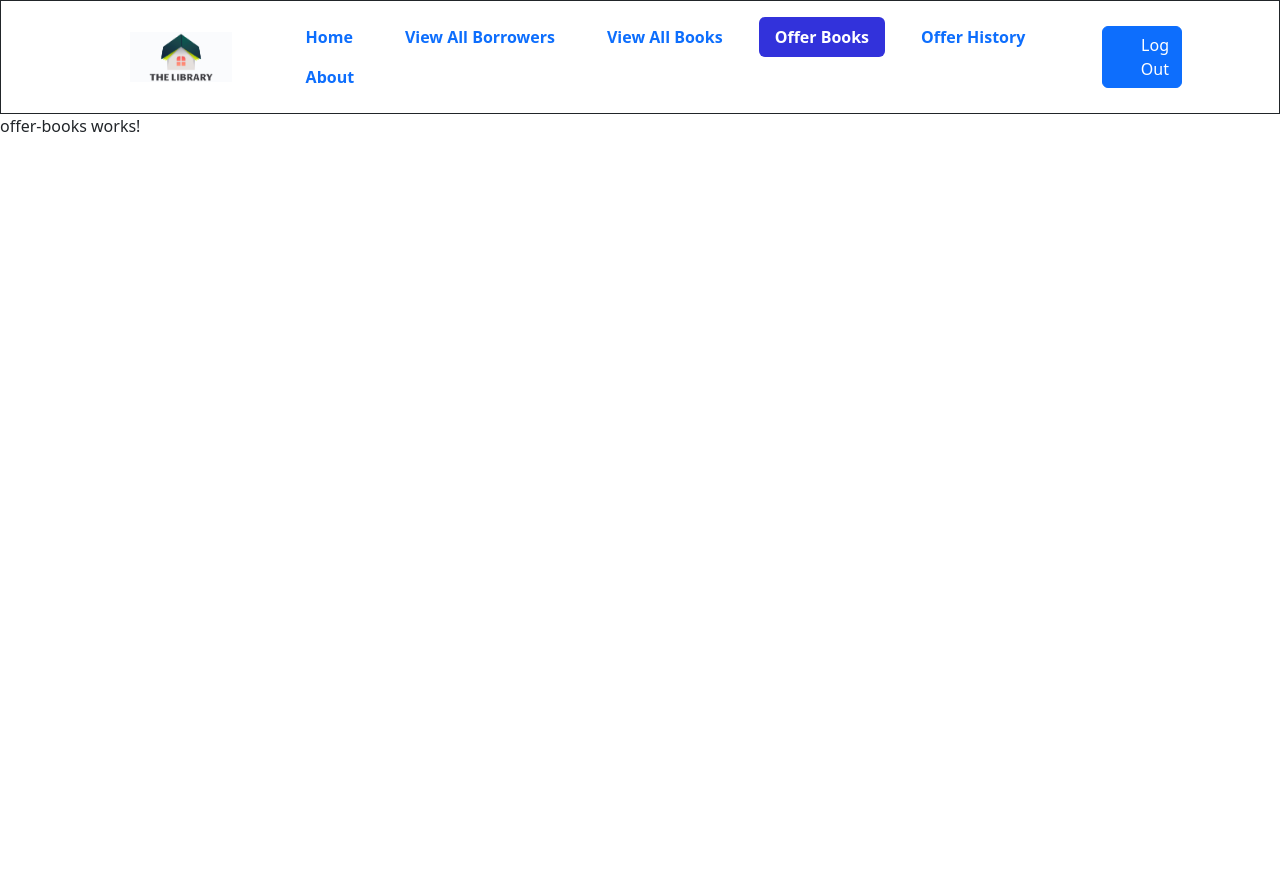
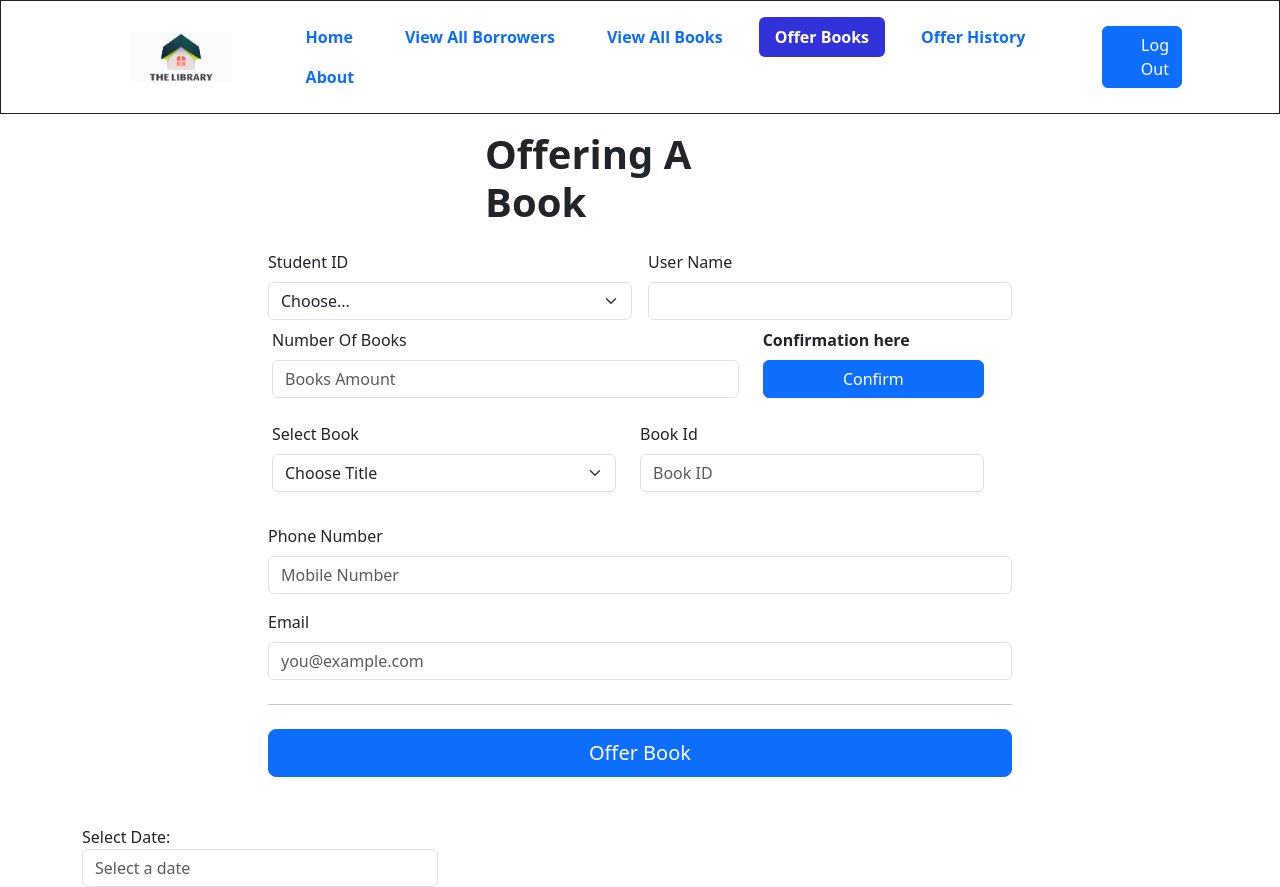
Before and after one commit to ChinthakaPrasad/Library-Management-System-frontend, an Angular app: page /offer-book in a window 1280 px wide. Before the commit the page ends 800 px from the top, so only its background shows below. Built offline with nearby package versions, Linux system fonts and the light colour scheme.

Commit message:
add student modal create

```diff
--- a/src/app/pages/offer-books/offer-books.component.html
+++ b/src/app/pages/offer-books/offer-books.component.html
@@ -1,2 +1,132 @@
 <app-nav></app-nav>
-<p>offer-books works!</p>
+
+<div class="container">
+
+    <div class="col-md-8 col-lg-8 mx-auto">
+
+
+
+        <h1 class=" fw-bold py-3 col-5 mx-auto ">Offering A Book</h1>
+        <form class="needs-validation" novalidate>
+
+
+
+          <div class="row g-3">
+
+            <div class="col-sm-6">
+                <label for="country" class="form-label">Student ID</label>
+                <select class="form-select" id="country" required>
+                  <option value="">Choose...</option>
+                  <option>United States</option>
+                </select>
+                <div class="invalid-feedback">
+                  Please select a valid country.
+                </div>
+              </div>
+
+
+            <div class="col-sm-6">
+              <label for="studentId" class="form-label">User Name</label>
+              <input type="text" class="form-control" id="studentId" placeholder="" value="" required>
+              <div class="invalid-feedback">
+                Valid first name is required.
+              </div>
+            </div>
+
+            <div class="row py-2">
+              <div class="col-8">
+                <label for="qty" class="form-label">Number Of Books</label>
+                <input type="number" class="form-control" id="qty" placeholder="Books Amount" required>
+                <div class="invalid-feedback">
+                  Please enter a valid email address.
+                </div>
+              </div>
+              <div class="col-4">
+                <label for="button" class="form-label fw-bold">Confirmation here</label>
+                <button class="btn btn-primary w-100" id="button">Confirm</button>
+              </div>
+              </div>
+
+              <div class="row py-3">
+                <div class="col-sm-6">
+                    <label for="country" class="form-label">Select Book</label>
+                    <select class="form-select" id="country" required>
+                      <option value="">Choose Title</option>
+                      <option>United States</option>
+                    </select>
+                    <div class="invalid-feedback">
+                      Please select a valid country.
+                    </div>
+                  </div>
+
+
+
+                <div class="col-sm-6">
+                  <label for="username" class="form-label">Book Id</label>
+                  <div class="input-group has-validation">
+                    <input type="text" class="form-control" id="username" placeholder="Book ID" required>
+                  <div class="invalid-feedback">
+                      The Book ID is required.
+                    </div>
+                  </div>
+                </div>
+
+              </div>
+
+
+
+
+            <div class="col-12">
+                <label for="email" class="form-label">Phone Number</label>
+                <input type="email" class="form-control" id="email" placeholder="Mobile Number" required>
+                <div class="invalid-feedback">
+                  Please enter a valid email address.
+                </div>
+              </div>
+
+
+            <div class="col-12">
+              <label for="email" class="form-label">Email</label>
+              <input type="email" class="form-control" id="email" placeholder="you@example.com" required>
+              <div class="invalid-feedback">
+                Please enter a valid email address.
+              </div>
+            </div>
+
+
+          </div>
+
+          <hr class="my-4">
+
+          <button class="w-100 btn btn-primary btn-lg" type="submit">Offer Book</button>
+        </form>
+      </div>
+
+
+</div>
+
+
+
+<link rel="stylesheet" href="https://cdnjs.cloudflare.com/ajax/libs/bootstrap-datepicker/1.9.0/css/bootstrap-datepicker.min.css">
+
+<div class="container mt-5">
+    <div class="row">
+      <div class="col-md-4">
+        <label for="datepicker">Select Date:</label>
+        <input type="text" class="form-control" id="datepicker" placeholder="Select a date">
+      </div>
+    </div>
+  </div>
+
+  <script>
+    $(document).ready(function(){
+      $('#datepicker').datepicker({
+        format: 'mm/dd/yyyy',
+        todayHighlight: true,
+        autoclose: true
+      });
+    });
+  </script>
+
+<script src="https://cdnjs.cloudflare.com/ajax/libs/bootstrap-datepicker/1.9.0/js/bootstrap-datepicker.min.js"></script>
+<script src="https://code.jquery.com/jquery-3.5.1.min.js"></script>
--- a/src/app/pages/view-all-books/view-all-books.component.html
+++ b/src/app/pages/view-all-books/view-all-books.component.html
@@ -18,7 +18,7 @@
   <div class="modal-dialog">
     <div class="modal-content">
       <div class="modal-header">
-        <h1 class="modal-title fs-5" id="exampleModalLabel">Update Book Details</h1>
+        <h1 class="modal-title fs-5" id="exampleModalLabel">Add New Book</h1>
         <button type="button" class="btn-close" data-bs-dismiss="modal" aria-label="Close"></button>
       </div>
       <div class="modal-body">
--- a/src/app/pages/view-all-borrowers/view-all-borrowers.component.html
+++ b/src/app/pages/view-all-borrowers/view-all-borrowers.component.html
@@ -1,6 +1,60 @@
 <app-nav></app-nav>
 
-<h2 class=" text-center">Student List</h2>
+<h2 class=" text-center fw-bold py-2">Student List</h2>
+
+<div class="row container mx-auto">
+  <div class="col-6">
+    <button class="btn btn-primary btn-block" data-bs-toggle="modal" data-bs-target="#addBookModal">
+      <i class="bi bi-plus-circle-fill px-2"></i>
+      Add Student</button>
+  </div>
+  <div class="col-6">
+    <input type="text" class="form-control" placeholder="Search By Student Name">
+  </div>
+</div>
+<div class="modal fade" id="addBookModal" tabindex="-1" aria-labelledby="exampleModalLabel" aria-hidden="true">
+  <div class="modal-dialog">
+    <div class="modal-content">
+      <div class="modal-header">
+        <h1 class="modal-title fs-5" id="exampleModalLabel">Add New Student</h1>
+        <button type="button" class="btn-close" data-bs-dismiss="modal" aria-label="Close"></button>
+      </div>
+      <div class="modal-body">
+        <form>
+          <div class="mb-3">
+            <label for="recipient-name" class="col-form-label">Student Id:</label>
+            <input type="text" class="form-control" required="" [(ngModel)]="student.studentId" id="recipient-name">
+          </div>
+          <div class="mb-3">
+            <label for="recipient-name" class="col-form-label">Student Name:</label>
+            <input type="text" class="form-control" [(ngModel)]="student.studentName" required id="recipient-name">
+          </div>
+          <div class="mb-3">
+            <label for="recipient-name" class="col-form-label">Email:</label>
+            <input type="email" [(ngModel)]="student.email" required class="form-control" id="recipient-name">
+          </div>
+          <div class="mb-3">
+            <label for="recipient-name" class="col-form-label">Country:</label>
+            <input type="text" [(ngModel)]="student.country" required  class="form-control" id="recipient-name">
+          </div>
+          <div class="mb-3">
+            <label for="recipient-name" class="col-form-label">Phone Number:</label>
+            <input type="text" [(ngModel)]="student.phoneNumber" required  class="form-control" id="recipient-name">
+          </div>
+          <div class="mb-3">
+            <label for="recipient-name" class="col-form-label">Remark:</label>
+            <input type="text" [(ngModel)]="student.remark" required class="form-control" id="recipient-name">
+          </div>
+        </form>
+      </div>
+      <div class="modal-footer">
+        <button type="button" class="btn btn-secondary" data-bs-dismiss="modal">Close</button>
+        <button type="button"  class="btn btn-primary" data-bs-toggle="modal" data-bs-target="#submitConfirmationModal"  >Add Student</button>
+      </div>
+    </div>
+  </div>
+</div>
+
 <hr>
 <div class="table-responsive small container">
   <table class="table table-striped table-sm">
--- a/src/app/pages/view-all-borrowers/view-all-borrowers.component.ts
+++ b/src/app/pages/view-all-borrowers/view-all-borrowers.component.ts
@@ -46,7 +46,14 @@ export class ViewAllBorrowersComponent implements OnInit{
     })
   }
 
-
+student = {
+  studentId:"",
+  studentName:"",
+  email:"",
+  country:"",
+  phoneNumber:"",
+  remark:""
+};
 
 
 
```
